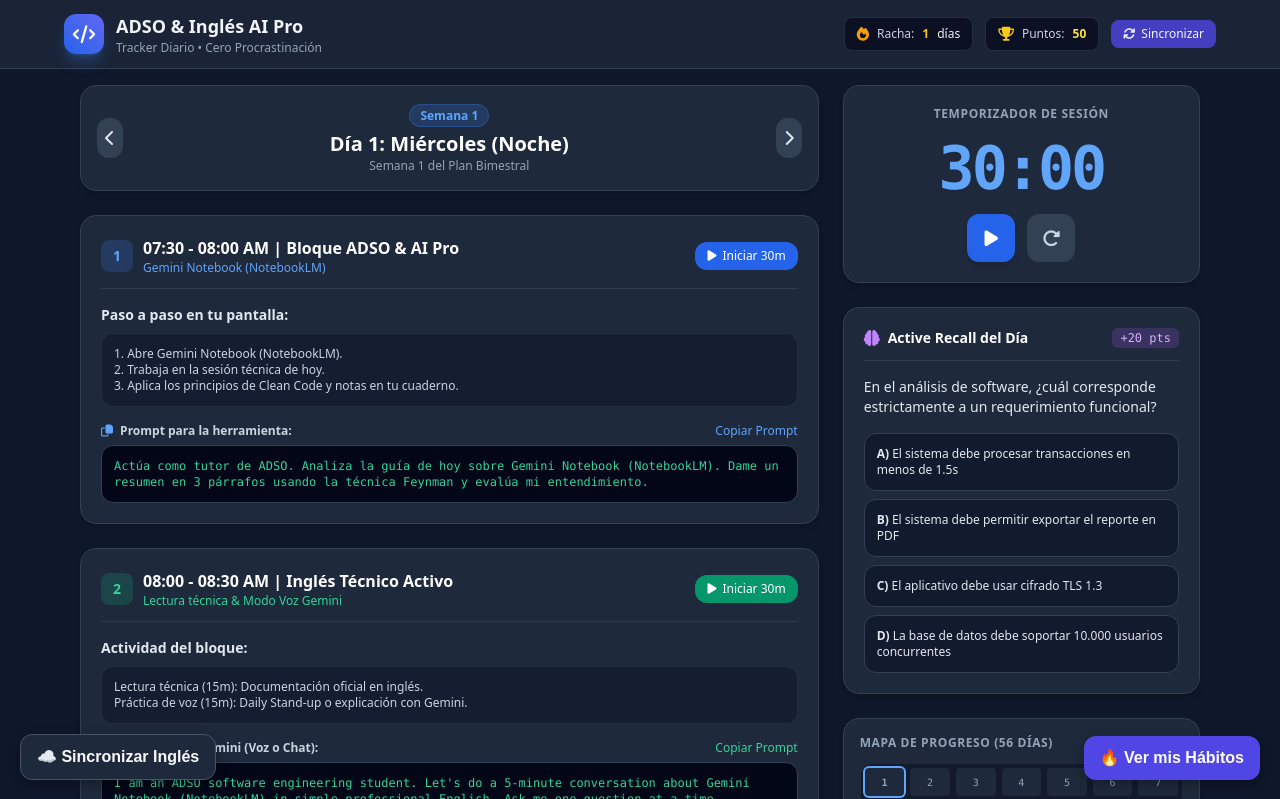
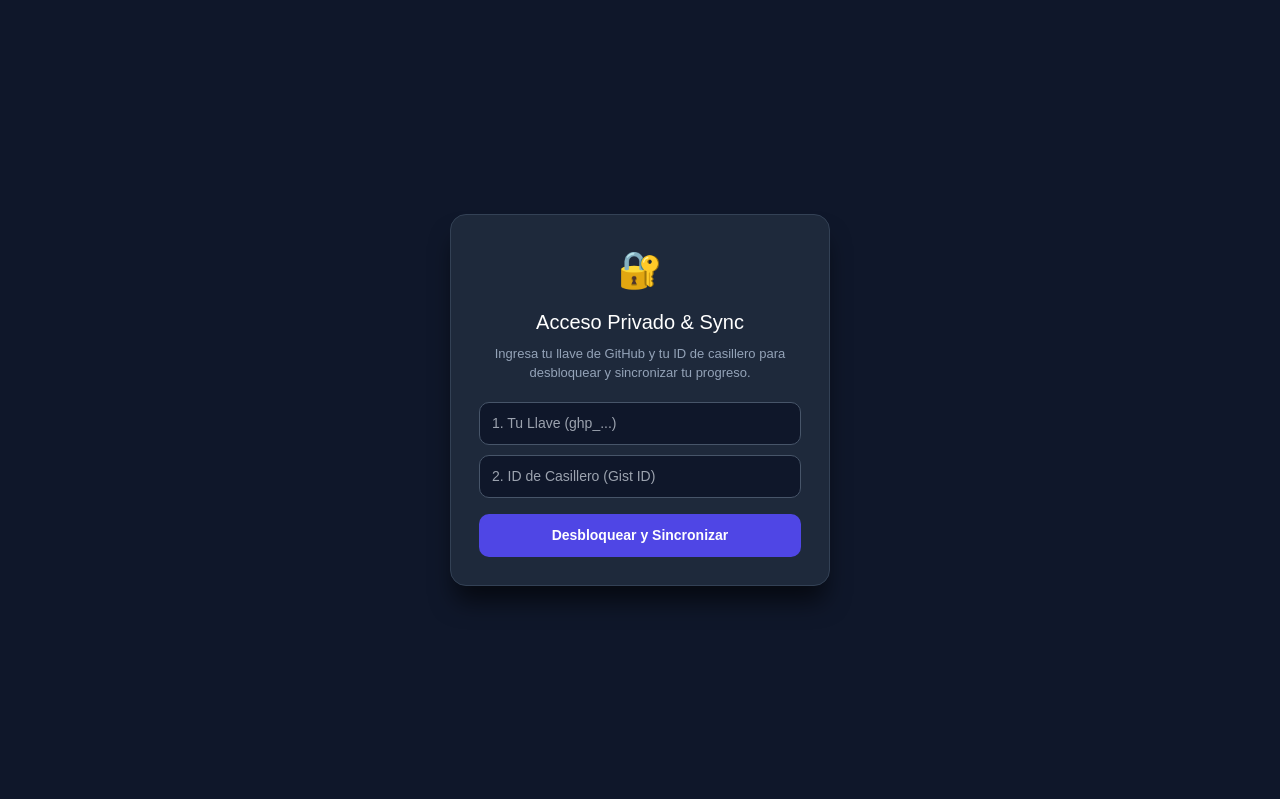
Before and after one commit to laprimercolmena-afk/adso-tracker, a plain HTML site: page index.html in a window 1280 px wide. Shown: the top 799 px of the page. Drawn offline with nearby package versions, Linux system fonts and the light colour scheme.

Commit message:
Add cloud lock screen and sync functionality

```diff
--- a/index.html
+++ b/index.html
@@ -643,38 +643,110 @@
   ☁️ Sincronizar Inglés
 </button>
 
+<!-- Pantalla de Bloqueo + Sincronización Automática con GitHub Gist -->
+<div id="cloudLockScreen" style="position:fixed; inset:0; background:#0f172a; z-index:99999; display:flex; align-items:center; justify-content:center; font-family:sans-serif; color:white; padding:20px;">
+  <div style="background:#1e293b; border:1px solid #334155; padding:28px; border-radius:16px; max-width:380px; width:100%; box-shadow:0 20px 25px -5px rgba(0,0,0,0.6); text-align:center;">
+    <div style="font-size:36px; margin-bottom:10px;">🔐</div>
+    <h2 style="margin:0 0 8px 0; font-size:20px;">Acceso Privado & Sync</h2>
+    <p style="color:#94a3b8; font-size:13px; margin-bottom:20px; line-height:1.4;">
+      Ingresa tu llave de GitHub y tu ID de casillero para desbloquear y sincronizar tu progreso.
+    </p>
+    <input id="lockToken" type="password" placeholder="1. Tu Llave (ghp_...)" style="width:100%; box-sizing:border-box; padding:10px 12px; margin-bottom:10px; border-radius:10px; border:1px solid #475569; background:#0f172a; color:white; font-size:14px;">
+    <input id="lockGist" type="text" placeholder="2. ID de Casillero (Gist ID)" style="width:100%; box-sizing:border-box; padding:10px 12px; margin-bottom:16px; border-radius:10px; border:1px solid #475569; background:#0f172a; color:white; font-size:14px;">
+    <button onclick="unlockAndSync()" id="btnUnlock" style="width:100%; padding:11px; border-radius:10px; border:none; background:#4f46e5; color:white; font-weight:bold; cursor:pointer; font-size:14px;">
+      Desbloquear y Sincronizar
+    </button>
+    <p id="lockMsg" style="color:#f43f5e; font-size:12px; margin-top:12px; display:none;"></p>
+  </div>
+</div>
+
+<!-- Barra Flotante de Navegación y Guardado en la Nube -->
+<div style="position:fixed; bottom:20px; right:20px; display:flex; gap:10px; z-index:9999; font-family:sans-serif;">
+  <button onclick="pushIndexData()" id="btnQuickSync" style="background:#059669; color:white; border:none; padding:10px 15px; border-radius:12px; font-weight:bold; cursor:pointer; box-shadow:0 4px 12px rgba(0,0,0,0.3);">
+    ☁️ Guardar Avance
+  </button>
+  <a href="habitos.html" style="background:#4f46e5; color:white; padding:10px 15px; border-radius:12px; text-decoration:none; font-weight:bold; box-shadow:0 4px 12px rgba(0,0,0,0.3);">
+    🔥 Hábitos
+  </a>
+</div>
+
 <script>
-async function syncIndexWithGist() {
-  let token = localStorage.getItem('habitflow_gh_token') || prompt('Pega tu Llave (GitHub Token ghp_...):');
-  if (!token) return;
-  localStorage.setItem('habitflow_gh_token', token.trim());
+// Si ya ingresaste tu llave en este dispositivo (por ejemplo en habitos.html), desbloquea solo
+window.addEventListener('DOMContentLoaded', () => {
+  const savedToken = localStorage.getItem('habitflow_gh_token');
+  const savedGist = localStorage.getItem('habitflow_gh_gist');
+  if (savedToken && savedGist) {
+    document.getElementById('lockToken').value = savedToken;
+    document.getElementById('lockGist').value = savedGist;
+    document.getElementById('cloudLockScreen').style.display = 'none';
+  }
+});
 
-  let gistId = localStorage.getItem('habitflow_gh_gist') || prompt('Pega tu ID de Casillero (o déjalo vacío si es la primera vez):');
-  const btn = document.getElementById('btnSyncIndex');
-  btn.textContent = '⏳ Sincronizando...';
+async function unlockAndSync() {
+  const token = document.getElementById('lockToken').value.trim();
+  const gistId = document.getElementById('lockGist').value.trim();
+  const msg = document.getElementById('lockMsg');
+  const btn = document.getElementById('btnUnlock');
 
-  // Guarda todos los datos locales de tu página de inglés y hábitos juntos
-  const allData = JSON.stringify(localStorage);
-  const payload = {
-    description: "Sincronización Total: Inglés + HabitFlow",
-    public: false,
-    files: { "backup_total.json": { content: allData } }
-  };
+  if (!token || !gistId) {
+    msg.style.display = 'block';
+    msg.textContent = 'Ingresa tu Llave y el ID de Casillero que te dio HabitFlow.';
+    return;
+  }
+
+  btn.textContent = 'Verificando con GitHub...';
+  try {
+    const res = await fetch(`https://api.github.com/gists/${gistId}`, {
+      headers: { 'Authorization': `token ${token}`, 'Accept': 'application/vnd.github.v3+json' }
+    });
+    if (!res.ok) throw new Error();
+    const data = await res.json();
+
+    // Guarda las credenciales en el dispositivo
+    localStorage.setItem('habitflow_gh_token', token);
+    localStorage.setItem('habitflow_gh_gist', gistId);
+
+    // Si hay respaldo de inglés en el casillero, lo restaura
+    if (data.files && data.files["english_app_backup.json"]) {
+      const savedStore = JSON.parse(data.files["english_app_backup.json"].content);
+      Object.keys(savedStore).forEach(k => localStorage.setItem(k, savedStore[k]));
+      location.reload();
+      return;
+    }
+
+    document.getElementById('cloudLockScreen').style.display = 'none';
+  } catch (e) {
+    btn.textContent = 'Desbloquear y Sincronizar';
+    msg.style.display = 'block';
+    msg.textContent = 'Llave o ID de casillero incorrecto.';
+  }
+}
+
+async function pushIndexData() {
+  const token = localStorage.getItem('habitflow_gh_token');
+  const gistId = localStorage.getItem('habitflow_gh_gist');
+  const btn = document.getElementById('btnQuickSync');
+  if (!token || !gistId) return;
+
+  btn.textContent = '⏳ Guardando...';
+  const backup = {};
+  for (let i = 0; i < localStorage.length; i++) {
+    const k = localStorage.key(i);
+    if (k !== 'habitflow_gh_token') backup[k] = localStorage.getItem(k);
+  }
 
   try {
-    const url = gistId ? `https://api.github.com/gists/${gistId.trim()}` : `https://api.github.com/gists`;
-    const method = gistId ? 'PATCH' : 'POST';
-    const res = await fetch(url, {
-      method,
-      headers: { 'Authorization': `token ${token.trim()}`, 'Accept': 'application/vnd.github.v3+json' },
-      body: JSON.stringify(payload)
+    await fetch(`https://api.github.com/gists/${gistId}`, {
+      method: 'PATCH',
+      headers: { 'Authorization': `token ${token}`, 'Accept': 'application/vnd.github.v3+json' },
+      body: JSON.stringify({
+        files: { "english_app_backup.json": { content: JSON.stringify(backup, null, 2) } }
+      })
     });
-    const data = await res.json();
-    localStorage.setItem('habitflow_gh_gist', data.id);
-    btn.textContent = '✅ ¡Sincronizado!';
-    alert('Sincronizado con éxito. Tu ID de casillero es: ' + data.id);
+    btn.textContent = '✅ ¡Guardado!';
+    setTimeout(() => btn.textContent = '☁️ Guardar Avance', 2500);
   } catch (e) {
-    btn.textContent = '❌ Error de llave';
+    btn.textContent = '❌ Error';
   }
 }
 </script>
```
